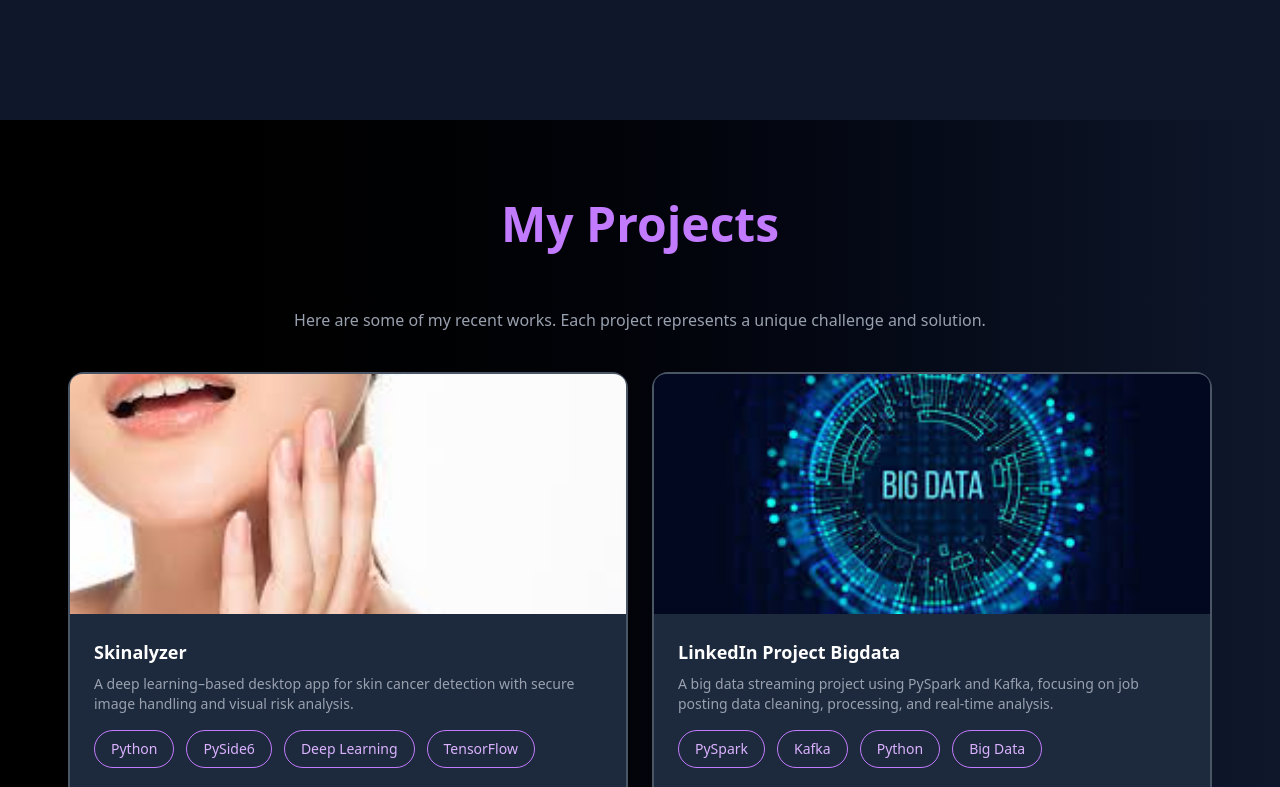
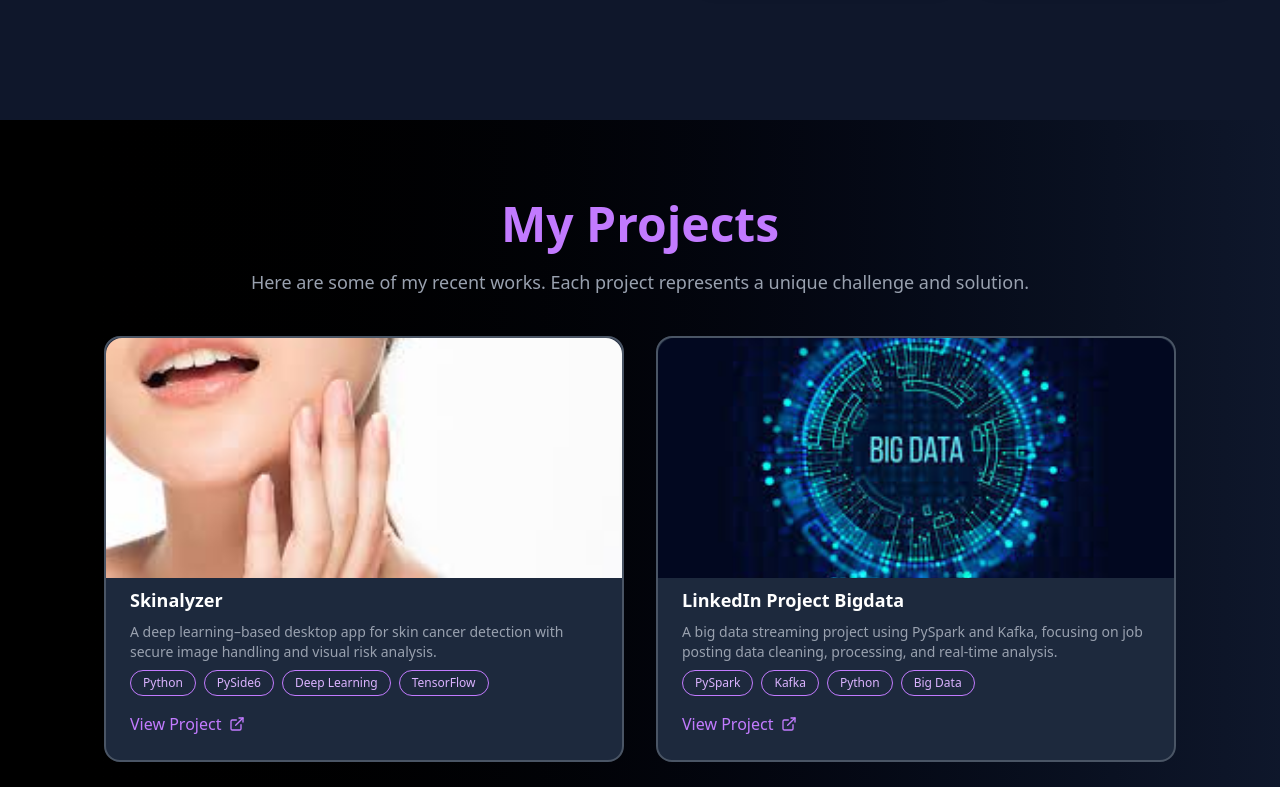
Before and after one commit to pelinkoz/My_portfolio, a React (Vite) app: page / in a window 1280 px wide. Shown: the part 1480-2267 px from the top of the page. Built offline with nearby package versions, Linux system fonts and the light colour scheme.

Commit message:
responsive design added

```diff
--- a/src/containers/About.tsx
+++ b/src/containers/About.tsx
@@ -28,8 +28,8 @@ const About = () => {
         <h1 className='text-5xl py-20 font-bold'><span className='bg-gradient-to-r from-pink-400 to-purple-400 bg-clip-text text-transparent'>About Me</span></h1>
       </div>
 
-      <div className='flex'>
-        <div className='w-1/2 flex flex-col ml-5 px-10 items-center justify-center'>
+      <div className='flex flex-col md:flex-row'>
+        <div className='w-full md:w-1/2 px-5 md:px-10 py-5 flex flex-col ml-5 px-10 items-center justify-center'>
           <p className='text-[18px] text-white/80'>
           Hi! I’m Pelin Koz, a Computer Engineering graduate from Çankaya University. I’m passionate about developing efficient, user-focused software and exploring how technology can solve real-world problems. During my academic journey and internships, I gained experience with Python, React, and SQL, working on both frontend and backend development.
           </p>
@@ -38,7 +38,7 @@ const About = () => {
           </p>
         </div>
 
-        <div className='w-1/2 flex flex-wrap gap-6 items-start justify-center'>
+        <div className='w-full md:w-1/2 flex flex-wrap gap-6 py-6 items-start justify-center'>
           {skills.map((skill,index)=>
             <div
               key={index} className={`w-64 p-6 rounded-2xl text-white bg-gradient-to-br ${skill.gradient} shadow-lg transform transition-transform duration-300 hover:scale-105`}>
--- a/src/containers/Footer.tsx
+++ b/src/containers/Footer.tsx
@@ -1,7 +1,9 @@
 const Footer = () => {
   return (
     <footer className="bg-[#0f1623] text-gray-300 py-6 text-center">
+      <div className="max-w-6xl mx-auto px-4">
         <p className="text-sm">&copy; 2025 Pelin Koz. All rights reserved.</p>
+      </div>
     </footer>
   )
 }
--- a/src/containers/MyProjects.tsx
+++ b/src/containers/MyProjects.tsx
@@ -1,76 +1,94 @@
 import rice from '../images/rice.jpg';
 import bigdata from '../images/bigdata.jpeg';
 import portfolyo from '../images/portfolyo.jpeg';
-import skin from '../images/skin.jpeg'
+import skin from '../images/skin.jpeg';
 import { ExternalLink } from "lucide-react";
 
-const projects= [
+const projects = [
   {
-    image:skin,
-    title:'Skinalyzer',
-    description:'A deep learning–based desktop app for skin cancer detection with secure image handling and visual risk analysis.',
-    used:['Python', 'PySide6', 'Deep Learning', 'TensorFlow'],
-    view:'https://github.com/CankayaUniversity/ceng-407-408-2024-2025-Skinalyzer'
+    image: skin,
+    title: 'Skinalyzer',
+    description: 'A deep learning–based desktop app for skin cancer detection with secure image handling and visual risk analysis.',
+    used: ['Python', 'PySide6', 'Deep Learning', 'TensorFlow'],
+    view: 'https://github.com/CankayaUniversity/ceng-407-408-2024-2025-Skinalyzer'
   },
   {
     image: bigdata,
-    title:'LinkedIn Project Bigdata',
-    description:'A big data streaming project using PySpark and Kafka, focusing on job posting data cleaning, processing, and real-time analysis.',
-    used:['PySpark', 'Kafka', 'Python', 'Big Data'],
-    view:'https://github.com/pelinkoz/LinkedInProject_Bigdata'
+    title: 'LinkedIn Project Bigdata',
+    description: 'A big data streaming project using PySpark and Kafka, focusing on job posting data cleaning, processing, and real-time analysis.',
+    used: ['PySpark', 'Kafka', 'Python', 'Big Data'],
+    view: 'https://github.com/pelinkoz/LinkedInProject_Bigdata'
   },
   {
-    image:rice,
-    title:'Rice Classification CNN',
-    description:'A CNN-based image classification project for identifying different rice types.',
-    used:['Python', 'TensorFlow', 'CNN', 'Image Processing'],
-    view:'https://github.com/pelinkoz/Rice_classification_CNN'
+    image: rice,
+    title: 'Rice Classification CNN',
+    description: 'A CNN-based image classification project for identifying different rice types.',
+    used: ['Python', 'TensorFlow', 'CNN', 'Image Processing'],
+    view: 'https://github.com/pelinkoz/Rice_classification_CNN'
   },
   {
-    image:portfolyo ,
-    title:'My Portfolio',
-    description:'A React and TypeScript–based personal portfolio with responsive design and project showcase.',
-    used:['React', 'TypeScript', 'Tailwind CSS', 'JavaScript'],
-    view:'https://github.com/pelinkoz/My_portfolio'
+    image: portfolyo,
+    title: 'My Portfolio',
+    description: 'A React and TypeScript–based personal portfolio with responsive design and project showcase.',
+    used: ['React', 'TypeScript', 'Tailwind CSS', 'JavaScript'],
+    view: 'https://github.com/pelinkoz/My_portfolio'
   }
-]
+];
 
 const MyProjects = () => {
   return (
-    <div className='bg-gradient-to-r py-20 from-black to-slate-900 min-h-screen'>
-      <div className='text-center'>
-        <h1 className='mb-15 text-5xl font-bold text-purple-400'>My Projects</h1>
-        <p className='text-gray-400 mb-10'>Here are some of my recent works. Each project represents a unique challenge and solution.</p>
+    <div className='bg-gradient-to-r from-black to-slate-900 py-20 min-h-screen'>
+
+      <div className='text-center px-4'>
+        <h1 className='mb-5 text-3xl sm:text-4xl md:text-5xl font-bold text-purple-400'>My Projects</h1>
+        <p className='text-gray-400 mb-10 text-sm sm:text-base md:text-lg'>
+          Here are some of my recent works. Each project represents a unique challenge and solution.
+        </p>
       </div>
-      <div className='flex flex-wrap gap-6 items-start justify-center'>
-        {projects.map((project,index)=>
-          <div key={index} className='w-140 h-115 rounded-2xl text-white bg-slate-800 border-2 border-gray-600 hover:scale-105 hover:border-purple-400 transition-all duration-300'>
+
+      <div className="max-w-6xl mx-auto px-4 md:px-10">
+        <div className="grid grid-cols-1 md:grid-cols-2 gap-8">
+          {projects.map((project, index) => (
+            <div
+              key={index}
+              className='w-full h-full rounded-2xl text-white bg-slate-800 border-2 border-gray-600 hover:scale-105 hover:border-purple-400 transition-all duration-300 flex flex-col'
+            >
               <img
                 src={project.image}
                 alt={project.title}
-              className="w-full h-60 object-cover rounded-tr-xl rounded-tl-xl mb-4"/>
+                className="w-full h-60 object-cover rounded-t-2xl"
+              />
 
-            <h1 className='font-bold px-6 py-2 text-white text-lg'>{project.title}</h1>
-            <p className='text-sm px-6 text-gray-400'>{project.description}</p>
-            <div className="flex flex-wrap gap-3 px-6 py-4">
+              <h2 className='font-bold px-6 py-2 text-white text-lg'>{project.title}</h2>
+
+              <p className='text-sm px-6 text-gray-400 flex-1'>{project.description}</p>
+
+              <div className="flex flex-wrap gap-2 px-6 py-2">
                 {project.used.map((tech, i) => (
                   <span
                     key={i}
-                  className="px-4 py-2 text-sm text-purple-300 border border-purple-400 rounded-full bg-transparent hover:bg-purple-500/20 transition-colors">
+                    className="px-3 py-1 text-xs text-purple-300 border border-purple-400 rounded-full bg-transparent hover:bg-purple-500/20 transition-colors"
+                  >
                     {tech}
                   </span>
                 ))}
               </div>
-            <a href={project.view} target="_blank" rel="noreferrer" className='flex items-center px-7 gap-1 text-purple-400 hover:text-purple-300 transition'>
+
+              <a
+                href={project.view}
+                target="_blank"
+                rel="noreferrer"
+                className='flex items-center px-6 py-2 gap-2 text-purple-400 hover:text-purple-300 transition mt-auto mb-4'
+              >
                 View Project
                 <ExternalLink size={16} />
               </a>
             </div>
-        )}
+          ))}
         </div>
-
+      </div>
     </div>
   )
 }
 
-export default MyProjects
+export default MyProjects;
```
Also changed, not shown: src/containers/Navbar.tsx (+34 -12 lines), 5 other files (tests, documents, lock files or other folders). Lines whose indentation alone changed are shown as unchanged.
